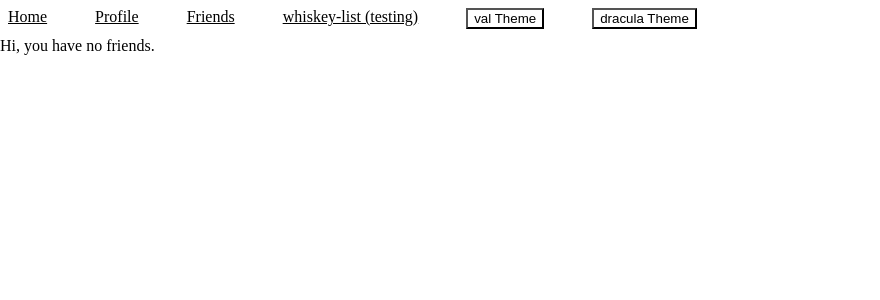
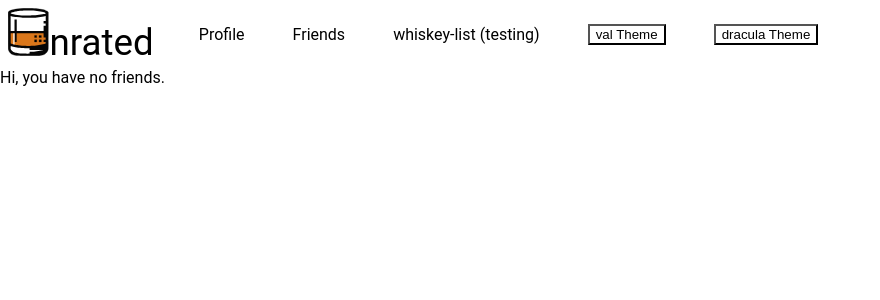
Before and after one commit to Unrated-Limited-Unlimited/ua-frontend, a SvelteKit app: page /friends in a window 1280 px wide. Shown: the top 300 px of the page, without its empty margins (0-880 px from the left). Built offline with nearby package versions, Linux system fonts and the light colour scheme.

Commit message:
added some 'new' additions

```diff
--- a/src/app.scss
+++ b/src/app.scss
@@ -1,12 +1,17 @@
 body {
     background-color: var(--bg-color);
     margin: 0;
+    font-family: 'Roboto', sans-serif;
 }
 ul {
     background-color: var(--navbar);
 }
 a {
     color: black
+}
+
+a:hover{
+    color: var(--accent)
 }
 
 button {
--- a/src/routes/navbar.svelte
+++ b/src/routes/navbar.svelte
@@ -6,7 +6,7 @@
 </script>
 
 <ul>
-    <li><a href="/">Home</a></li>
+    <li><a href="/"><img class="navbar-logo" alt="Unrated" src="/assets/VectorLogoUnratedText.svg"></a></li>
     <li><a href="/profile">Profile</a></li>
     <li><a href="/friends">Friends</a></li>
     <li><a href="/whiskey-list">whiskey-list (testing)</a></li>
@@ -19,8 +19,17 @@
         margin: 0;
         display:flex;
         justify-content: flex-start;
+        align-items: center;
         gap: 3rem;
         list-style: none;
         padding: .5rem;
     }
+
+    .navbar-logo {
+        max-height: 3rem;
+    }
+
+    a{
+        text-decoration: none;
+    }
 </style>
```
Also changed, not shown: static/assets/VectorLogoUnrated.svg (added), static/assets/VectorLogoUnratedText.svg (added).
